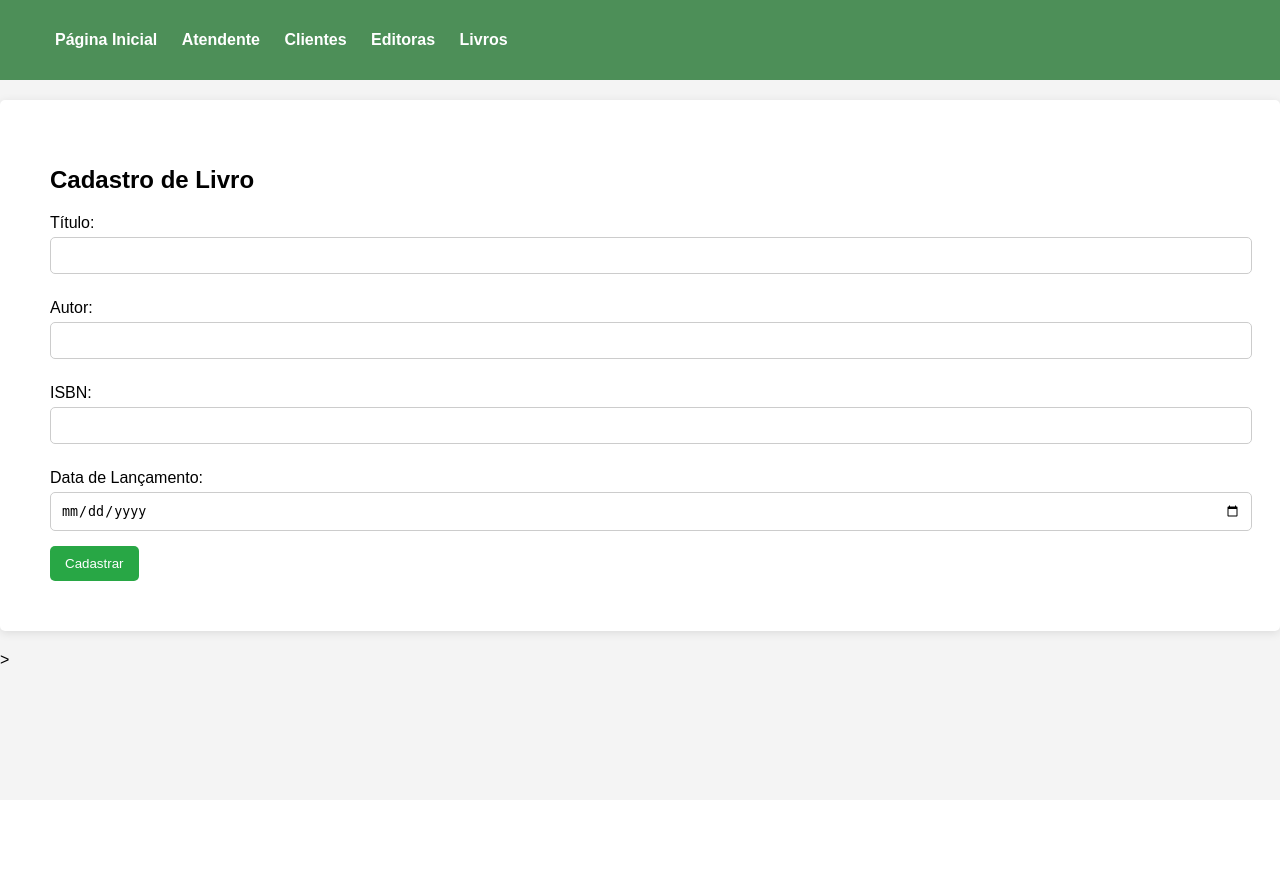
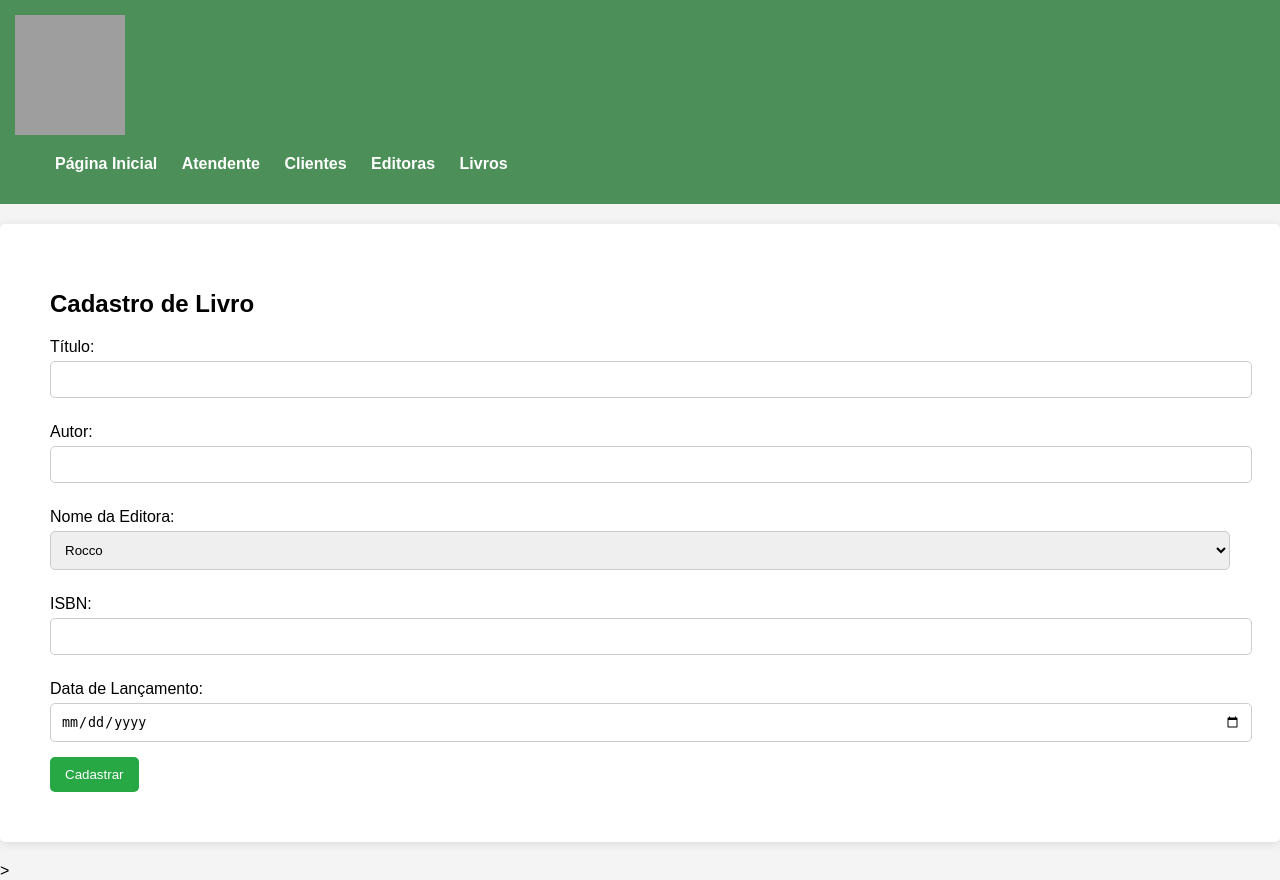
Before and after one commit to eduardassalim/Lab-Eng-Software, a Flask app: page /cadastro-livro in a window 1280 px wide. Before the commit the page ends 664 px from the top, so only its background shows below. Run offline with Flask 3, Linux system fonts and the light colour scheme; parts of the project's set-up code (start-up, migrations or seed data) failed here and were passed over; grey boxes are pictures that could not be loaded.

Commit message:
adicionando logo e outras coisas

```diff
--- a/templates/cadastro-livro.html
+++ b/templates/cadastro-livro.html
@@ -4,15 +4,18 @@
     <meta charset="UTF-8">
     <meta name="viewport" content="width=device-width, initial-scale=1.0">
     <title>Cadastro</title>
-    <link rel="stylesheet" href="{{ url_for('static', filename='styles/style.css') }}"></head>
+    <link rel="stylesheet" href="/static/styles/style.css">
+</head>
 <body>
     <nav class="navbar">
+        <img src="assets/img/logo.png" id="logo" width="110px" height="120px" alt="" srcset="">
+
         <ul>
-            <li><a href="{{ url_for('index') }}" target="_self">Página Inicial</a></li>
-            <li><a href="{{ url_for('cad_atendente') }}" target="_self">Atendente</a></li>
-            <li><a href="{{ url_for('cad_cliente') }}" target="_self">Clientes</a></li>
-            <li><a href="{{ url_for('cad_editora') }}" target="_self">Editoras</a></li>
-            <li><a href="{{ url_for('cad_livro') }}" target="_self">Livros</a></li>
+            <li><a href="/templates/login.html" target="_self">Página Inicial</a></li>
+            <li><a href="/templates/cadastro-atendente.html" target="_self">Atendente</a></li>
+            <li><a href="/templates/cadastro-clientes.html" target="_self">Clientes</a></li>
+            <li><a href="/templates/cadastro-editora.html" target="_self">Editoras</a></li>
+            <li><a href="/templates/cadastro-livro.html" target="_self">Livros</a></li>
         </ul>
     </nav>
 
@@ -22,15 +25,22 @@
             <label for="titulo">Título:</label>
             <input type="text" name="tituloLivro" id="titulo" required>
 
+            {% if error_message %}
+                <p id="error_message">Erro: {{error_message}}</p>
+            {% endif %}
+
             <label for="autor">Autor:</label>
             <input type="text" name="autorLivro" id="autor" required>
 
+            <label for="nomeEditora">Nome da Editora:</label>
+            <select name="select">
+                <option value="rocco">Rocco</option>
+                <option value="moderna">Moderna</option>
+                <option value="arqueiro">Arqueiro</option>
+              </select>
+
             <label for="isbn">ISBN:</label>
             <input type="text" name="ISBN" id="isbn" required>
-
-            {% if error_message %}
-                <p id="error_message">Erro: {{error_message}}</p>
-            {% endif %}
 
             <label for="dataLancamento">Data de Lançamento:</label>
             <input type="date" name="dataLancamento" id="dataLancamento" required>
```
